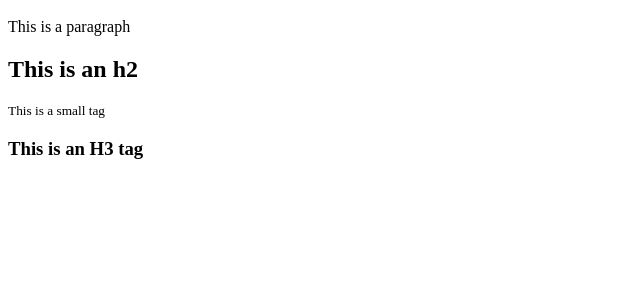
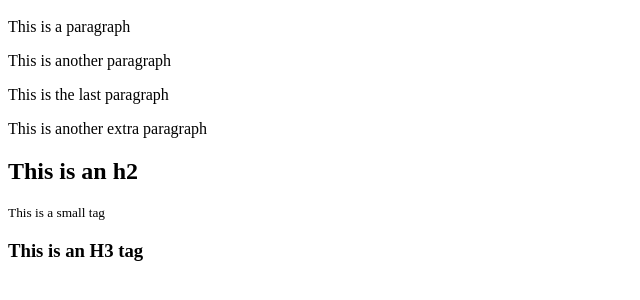
Before and after one commit to gassbertpaul/git-tutorial, a plain HTML site: page index.html in a window 1280 px wide. Shown: the part 48-348 px from the top of the page, without its empty margins (0-640 px from the left). Drawn offline with Linux system fonts and the light colour scheme.

Commit message:
Revert "Updated index.html file"
This reverts commit 8678a8807eb740f099c3cac318b3522979231d60.

```diff
--- a/index.html
+++ b/index.html
@@ -8,6 +8,11 @@
 
 		<p>This is a paragraph</p>
 
+		<p>This is another paragraph</p>
+		<p>This is the last paragraph</p>
+
+		<p>This is another extra paragraph</p>
+
 		<h2>This is an h2</h2>
 
 		<small>This is a small tag</small>
```
